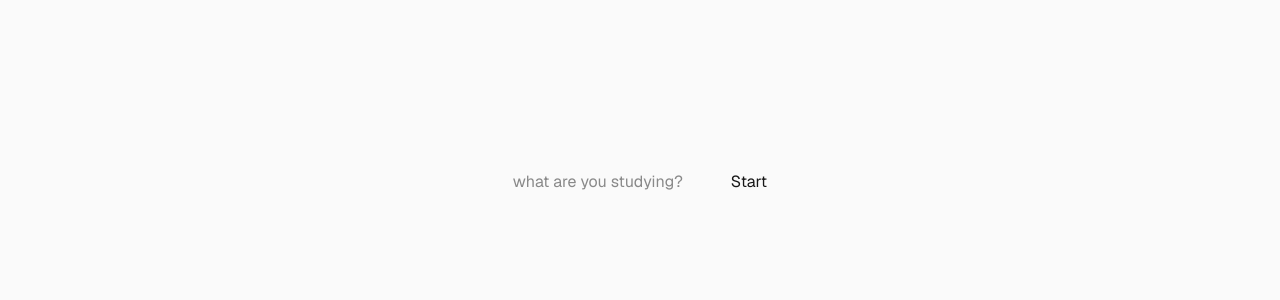
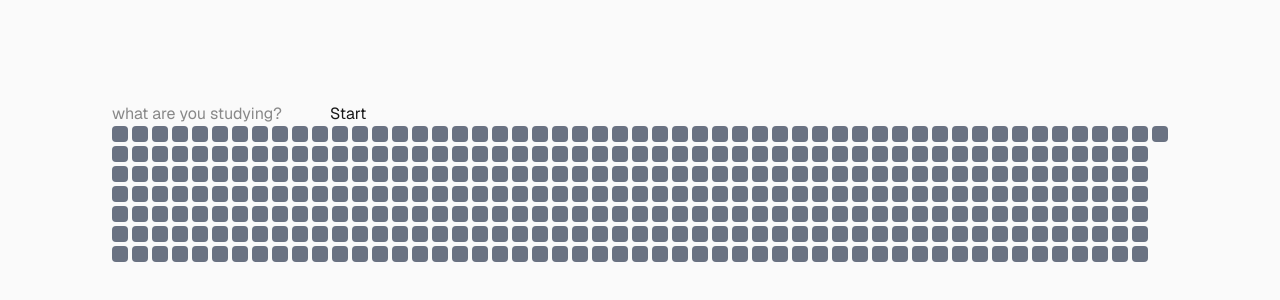
Before and after one commit to hyoni91/study-tracker, a Next.js app: page / in a window 1280 px wide. Shown: the part 218-518 px from the top of the page. Built offline with nearby package versions, Linux system fonts and the light colour scheme.

Commit message:
GrassGrid

```diff
--- a/components/grass/GrassCell.tsx
+++ b/components/grass/GrassCell.tsx
@@ -0,0 +1,26 @@
+"use client";
+
+import { StudyRecord } from "@/types/study";
+
+
+export default function GrassCell({date , studyData} : {date:string, studyData : StudyRecord[]}){
+
+    const todayData = studyData.filter(record => record.date === date);
+    const totalDuration = todayData.reduce((sum, record) => sum + record.duration, 0);
+    const durationHours = totalDuration / (1000 * 60 * 60); // 밀리초를 시간으로 변환
+
+    let bgColor = "bg-gray-500"; // 기본 색상
+    if(durationHours > 0 && durationHours <= 1){
+        bgColor = "bg-green-300";
+    } else if(durationHours > 1 && durationHours <= 2){
+        bgColor = "bg-green-500";
+    } else if(durationHours > 2 && durationHours <= 3){
+        bgColor = "bg-purple-700";
+    }
+
+
+    return(
+        <div className={`w-4 h-4 ${bgColor} rounded-sm`}>
+        </div>
+    )
+}
--- a/components/grass/GrassGrid.tsx
+++ b/components/grass/GrassGrid.tsx
@@ -0,0 +1,59 @@
+"use client";
+
+import { StudyRecord } from "@/types/study";
+import GrassCell from "./GrassCell";
+
+//365일 날짜 생성 함수 (오늘부터 과거 1년), 날짜는 임의값 생성 가능 (30일, 60일단위 등)
+const getDates = (days: number) => {
+  const dates = [];
+
+  for (let i = days - 1; i >= 0; i--) {
+    const date = new Date(); // 나중에 기준점 바꿔야함, 오늘부터 과거로 가야하니까
+    date.setDate(date.getDate() - i);
+    const dateString = date.toISOString().split("T")[0];
+    dates.push(dateString);
+  }
+  return dates;
+};
+
+//7일 단위로 날짜를 나누는 함수 (주 단위로 그리드 구성하기 위해)
+const chunkDates = (dates: string[]) => {
+  const result = [];
+
+  for (let i = 0; i < dates.length; i += 7) {
+    result.push(dates.slice(i, i + 7));
+  }
+  return result;
+};
+
+const getStudyData=()=>{
+    //로컬 스토리지에서 데이터 가져오기
+    const stored = localStorage.getItem("studyData");
+    const data:StudyRecord = stored ? JSON.parse(stored) : {};
+    return data;
+}
+
+export default function GrassGrid() {
+
+  const tates = getDates(365);
+  const weeks = chunkDates(tates);
+  const studyData = getStudyData();
+  console.log(studyData);
+  console.log("dates:", tates);
+  console.log("weeks:", weeks);
+
+  return (
+    <div className="flex gap-1">
+      {weeks.map((week, i) => (
+        <div key={i} className="flex flex-col gap-1">
+          {week.map((date) => {
+            const records = studyData[date] || []; // 해당 날짜의 기록이 없으면 빈 배열
+            return (
+              <GrassCell key={date} date={date} studyData={records} />
+            );
+          })}
+        </div>
+      ))}
+    </div>
+  );
+}
--- a/components/timer/Timer.tsx
+++ b/components/timer/Timer.tsx
@@ -3,6 +3,7 @@
 import { useTimer } from "@/hooks/useTimer";
 import { saveStudy } from "@/lib/storage";
 import { useState } from "react";
+import GrassGrid from "../grass/GrassGrid";
 
 export default function Timer() {
   const [input, setInput] = useState("");
@@ -16,7 +17,7 @@ export default function Timer() {
     const endData = end();
     if (!endData) return;
     saveStudy({
-      id: crypto.randomUUID(),
+      id: crypto.randomUUID(), //PK (new Date()도 가능하지만, 중복 방지를 위해 UUID추천)
       date: new Date().toISOString().split("T")[0],
       startTime: endData.startTime,
       endTime: endData.endTime,
@@ -45,6 +46,7 @@ export default function Timer() {
           </button>
         </div>
       )}
+      <GrassGrid />
     </div>
   );
 }
--- a/lib/storage.ts
+++ b/lib/storage.ts
@@ -1,6 +1,7 @@
 import { StudyData, StudyRecord } from "@/types/study";
 
 {/** Storage Save
+    studyStore에서 공부기록을 들고와서, 저장하는 역장
     data변수에 현재 저장된 전체 데이터를 복사한 후, 기존 날짜의 값이 있으면 push, 없으면 새로 추가 */}
 
 export function saveStudy (studyRecord:StudyRecord){
--- a/store/studyStore.ts
+++ b/store/studyStore.ts
@@ -0,0 +1,2 @@
+
+// timer.tsx에서 공부 기록을 들고와서, storage에 저장하는 역할
```
